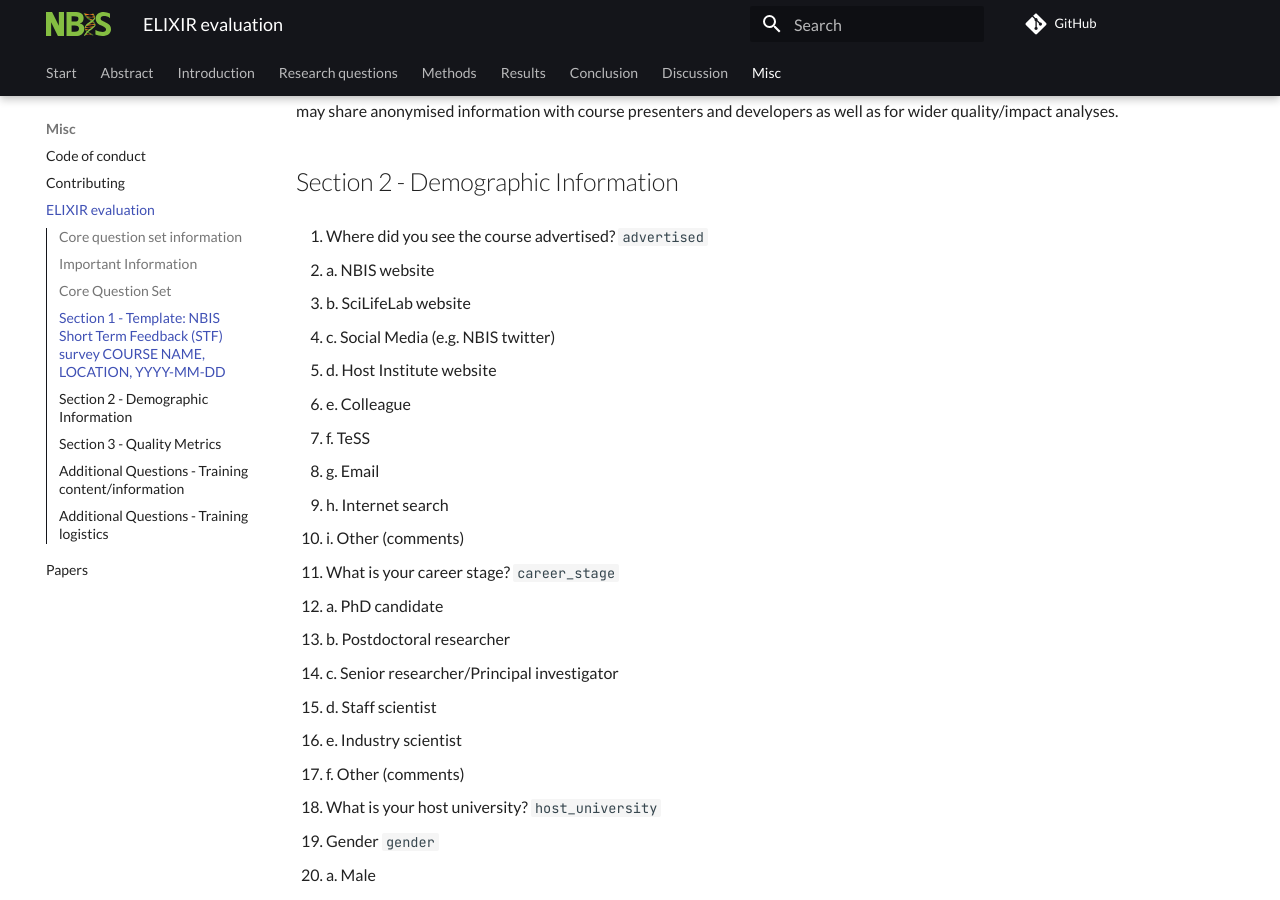
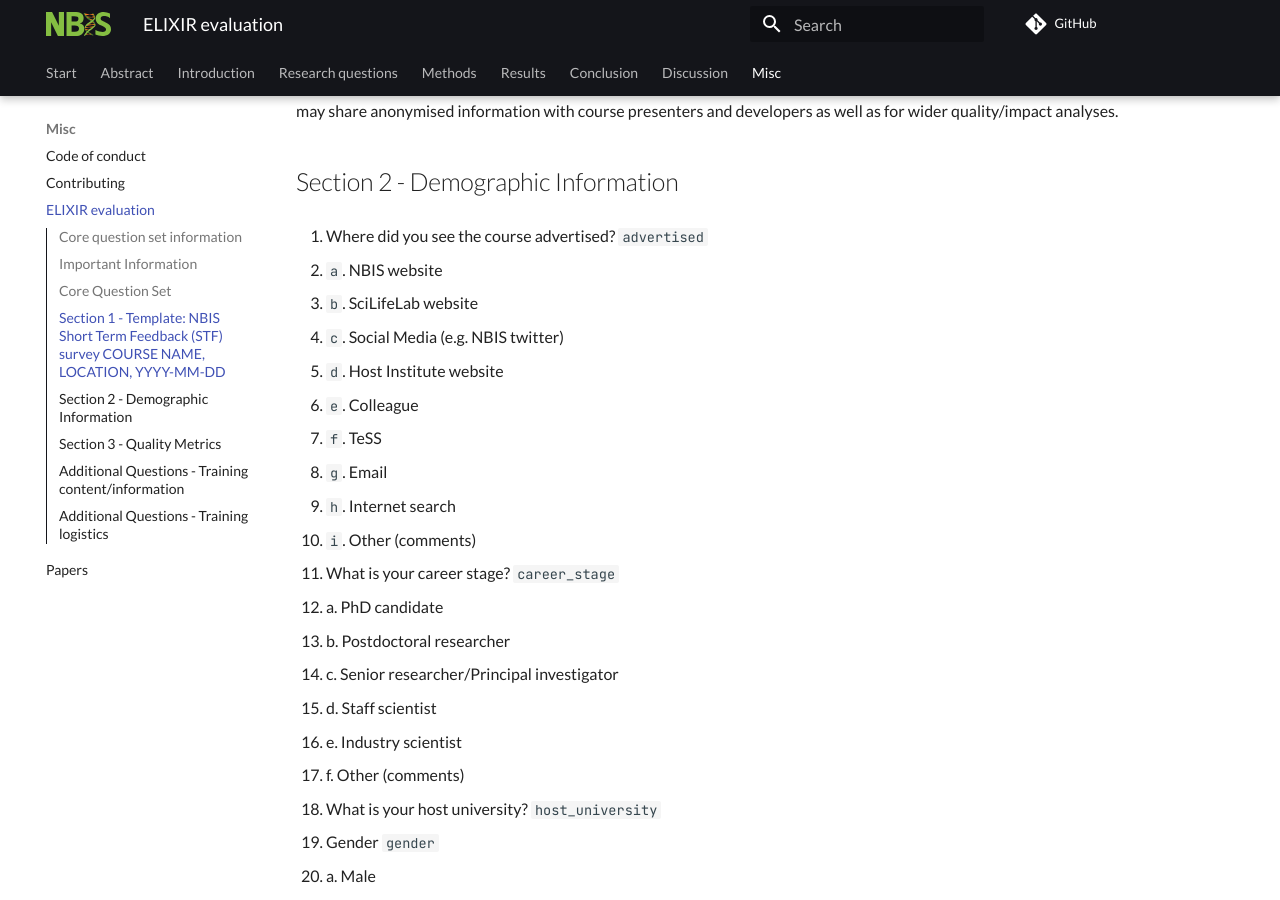
Before and after one commit to NBISweden/elixir_evaluation_evaluation, an MkDocs documentation site: the page built from docs/elixir_evaluation.md, in a window 1280 px wide and 900 px high, scrolled down 1621 px. Built offline with MkDocs 1.6.1 and Material for MkDocs 9.7.7, drawn with Linux system fonts in a browser that asks for light colours; comment, search, counter and statistics services are not loaded.

Commit message:
Fix layout

```diff
--- a/docs/elixir_evaluation.md
+++ b/docs/elixir_evaluation.md
@@ -84,15 +84,15 @@
 
 1. Where did you see the course advertised? `advertised`
 
-- a. NBIS website
-- b. SciLifeLab website
-- c. Social Media (e.g. NBIS twitter)
-- d. Host Institute website
-- e. Colleague
-- f. TeSS
-- g. Email
-- h. Internet search
-- i. Other (comments)
+- `a`. NBIS website
+- `b`. SciLifeLab website
+- `c`. Social Media (e.g. NBIS twitter)
+- `d`. Host Institute website
+- `e`. Colleague
+- `f`. TeSS
+- `g`. Email
+- `h`. Internet search
+- `i`. Other (comments)
 
 2. What is your career stage? `career_stage`
 
```
